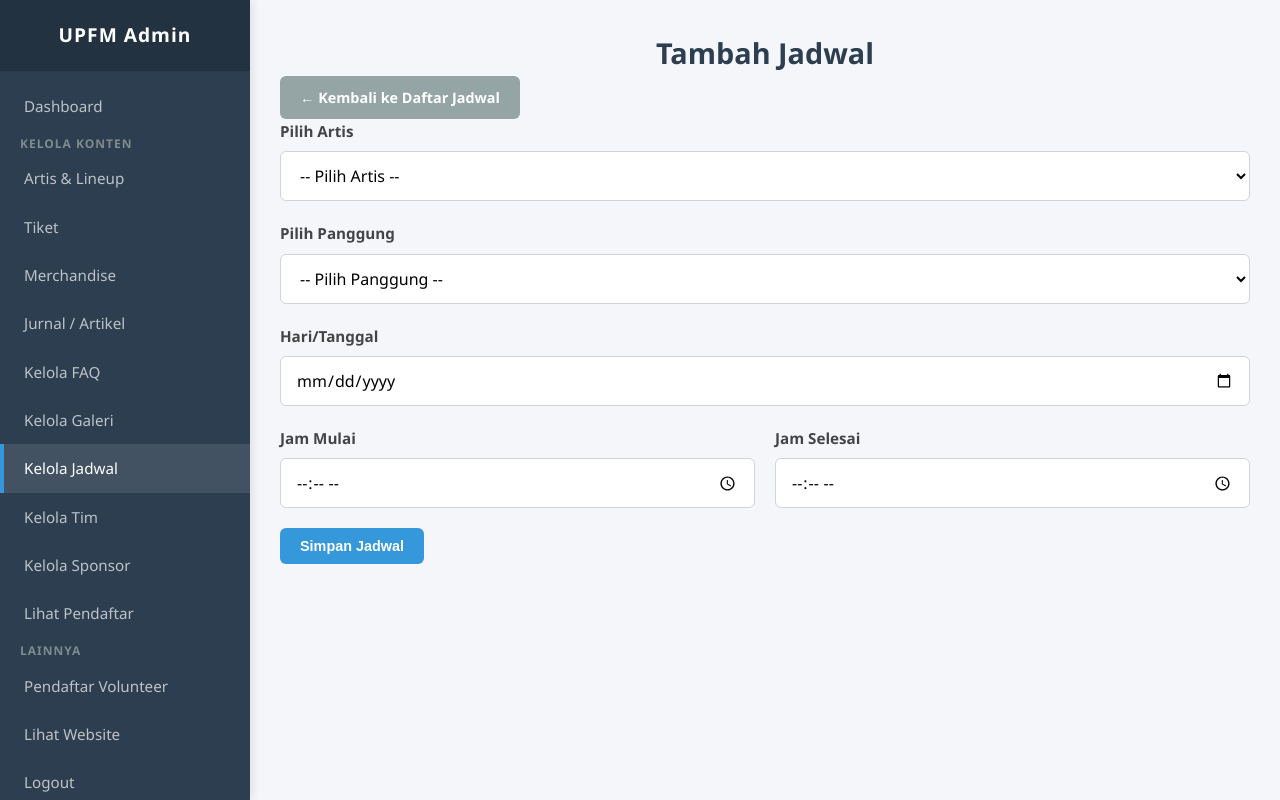
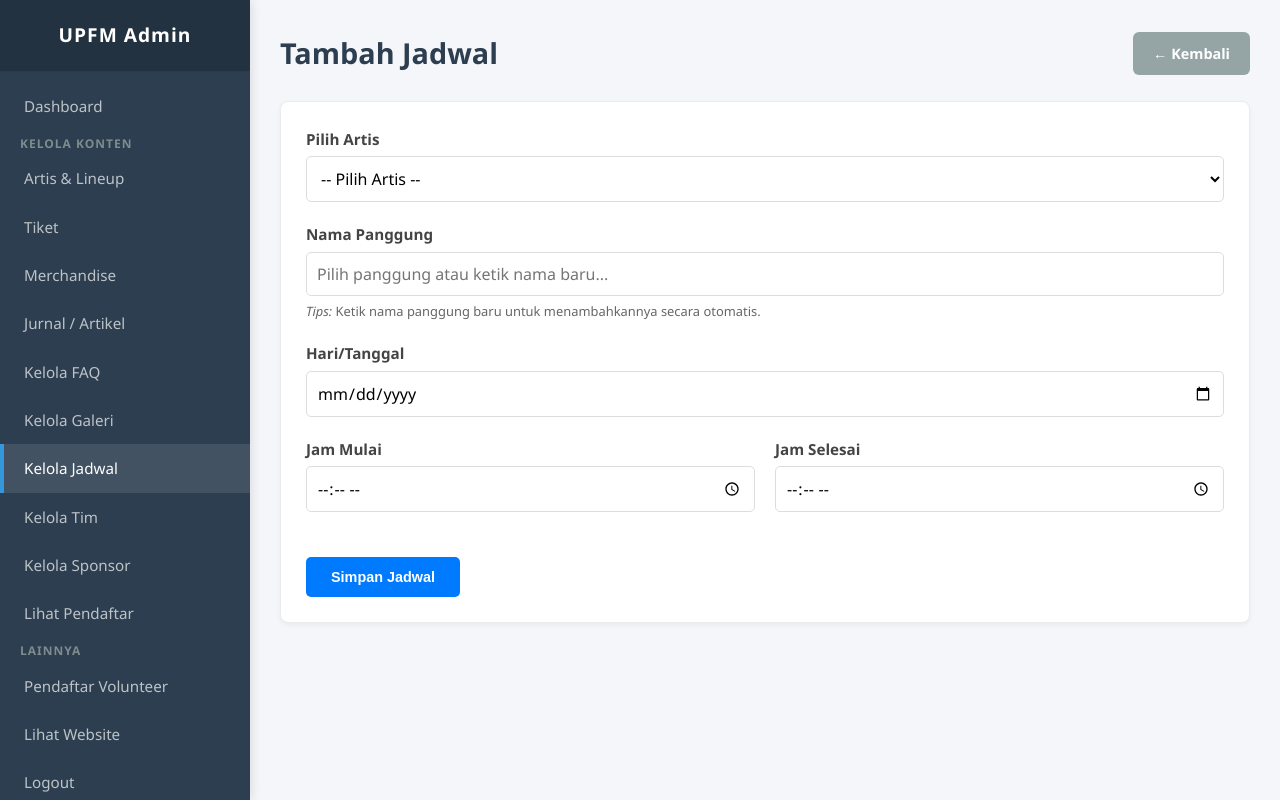
Before and after one commit to masdut00/Website-Music-UphFM, a PHP site: page /admin/edit_jadwal.php in a window 1280 px wide. Run offline with PHP 8.4, Linux system fonts and the light colour scheme; a user stored in the database is signed in; data comes from the database, SQL or seed files in the repository.

Commit message:
:hammer: Fixing edit jadwal

```diff
--- a/admin/edit_jadwal.php
+++ b/admin/edit_jadwal.php
@@ -8,46 +8,93 @@
 $message = '';
 $message_type = '';
 
+// Default values
+$artist_id = '';
+$stage_name = ''; // Kita pakai nama, bukan ID untuk tampilan
+$event_day = '';
+$start_time = '';
+$end_time = '';
+
+// --- 1. AMBIL DATA UNTUK DROPDOWN/LIST ---
 $artists = $conn->query("SELECT id, name FROM artists ORDER BY name ASC")->fetch_all(MYSQLI_ASSOC);
-$stages = $conn->query("SELECT id, name FROM stages ORDER BY name ASC")->fetch_all(MYSQLI_ASSOC);
+// Ambil nama panggung unik untuk saran (datalist)
+$existing_stages = $conn->query("SELECT DISTINCT name FROM stages ORDER BY name ASC")->fetch_all(MYSQLI_ASSOC);
 
-$artist_id = ''; $stage_id = ''; $event_day = ''; $start_time = ''; $end_time = '';
-
+// --- 2. AMBIL DATA JADWAL JIKA EDIT ---
 if ($is_edit_mode) {
     $page_title = 'Edit Jadwal';
-    $stmt = $conn->prepare("SELECT * FROM schedules WHERE id = ?");
+    // Join ke tabel stages untuk mengambil nama panggungnya
+    $sql = "SELECT s.*, st.name as stage_name
+            FROM schedules s
+            LEFT JOIN stages st ON s.stage_id = st.id
+            WHERE s.id = ?";
+
+    $stmt = $conn->prepare($sql);
     $stmt->bind_param("i", $schedule_id);
     $stmt->execute();
     $schedule = $stmt->get_result()->fetch_assoc();
+
     if ($schedule) {
         $artist_id = $schedule['artist_id'];
-        $stage_id = $schedule['stage_id'];
+        $stage_name = $schedule['stage_name']; // Nama panggung dari DB
         $event_day = $schedule['event_day'];
         $start_time = $schedule['start_time'];
         $end_time = $schedule['end_time'];
+    } else {
+        header("Location: kelola_jadwal.php");
+        exit();
     }
     $stmt->close();
 }
 
-// Logika Simpan Data (Create / Update)
+// --- 3. PROSES SIMPAN DATA ---
 if ($_SERVER['REQUEST_METHOD'] === 'POST') {
     $artist_id = $_POST['artist_id'];
-    $stage_id = $_POST['stage_id'];
+    $input_stage_name = trim($_POST['stage_name']); // Nama panggung yang diketik
     $event_day = $_POST['event_day'];
     $start_time = $_POST['start_time'];
     $end_time = $_POST['end_time'];
 
+    // --- LOGIKA PINTAR PANGGUNG (Stage) ---
+    // Cek apakah nama panggung ini sudah ada di tabel 'stages'?
+    $check_stage = $conn->prepare("SELECT id FROM stages WHERE name = ?");
+    $check_stage->bind_param("s", $input_stage_name);
+    $check_stage->execute();
+    $res_stage = $check_stage->get_result();
+
+    if ($res_stage->num_rows > 0) {
+        // Jika ADA: Ambil ID-nya
+        $row = $res_stage->fetch_assoc();
+        $final_stage_id = $row['id'];
+    } else {
+        // Jika TIDAK ADA: Buat baru di tabel stages
+        $insert_stage = $conn->prepare("INSERT INTO stages (name) VALUES (?)");
+        $insert_stage->bind_param("s", $input_stage_name);
+        if ($insert_stage->execute()) {
+            $final_stage_id = $insert_stage->insert_id; // Ambil ID baru
+        } else {
+            $message = "Gagal membuat panggung baru.";
+            $message_type = "error";
+        }
+        $insert_stage->close();
+    }
+    $check_stage->close();
+
+    // --- SIMPAN KE SCHEDULES ---
+    if (empty($message)) {
         if ($is_edit_mode) {
             $sql = "UPDATE schedules SET artist_id = ?, stage_id = ?, event_day = ?, start_time = ?, end_time = ? WHERE id = ?";
             $stmt = $conn->prepare($sql);
-        $stmt->bind_param("iisssi", $artist_id, $stage_id, $event_day, $start_time, $end_time, $schedule_id);
+            $stmt->bind_param("iisssi", $artist_id, $final_stage_id, $event_day, $start_time, $end_time, $schedule_id);
         } else {
             $sql = "INSERT INTO schedules (artist_id, stage_id, event_day, start_time, end_time) VALUES (?, ?, ?, ?, ?)";
             $stmt = $conn->prepare($sql);
-        $stmt->bind_param("iisss", $artist_id, $stage_id, $event_day, $start_time, $end_time);
+            $stmt->bind_param("iisss", $artist_id, $final_stage_id, $event_day, $start_time, $end_time);
         }
 
         if ($stmt->execute()) {
+            $_SESSION['flash_message'] = 'Jadwal berhasil disimpan!';
+            $_SESSION['flash_type'] = 'success';
             header("Location: kelola_jadwal.php");
             exit();
         } else {
@@ -56,32 +103,39 @@
         }
         $stmt->close();
     }
+}
 ?>
+
 <!DOCTYPE html>
 <html lang="id">
 <head>
     <meta charset="UTF-8">
-    <meta name="viewport" content="width=device-width, initial-scale=1.0">
     <title><?php echo $page_title; ?></title>
-    <link rel="stylesheet" href="../assets/css/style.css">
     <link rel="stylesheet" href="../assets/css/admin_styles.css">
 </head>
 <body>
+
 <div class="admin-wrapper">
     <?php require_once '../includes/admin_sidebar.php'; ?>
+
     <div class="admin-main-content">
+        <div class="admin-header">
             <h1 class="page-main-title"><?php echo $page_title; ?></h1>
-        <a href="kelola_jadwal.php" class="btn-back">← Kembali ke Daftar Jadwal</a>
+            <a href="kelola_jadwal.php" class="btn-back">← Kembali</a>
+        </div>
 
         <?php if ($message): ?>
-            <div class="alert <?php echo $message_type; ?>"><p><?php echo $message; ?></p></div>
+            <div class="alert alert-error" style="background: #f8d7da; padding: 15px; border-radius: 5px; margin-bottom:20px; color: #721c24;">
+                <?php echo $message; ?>
+            </div>
         <?php endif; ?>
 
-        <form class="admin-form" action="edit_jadwal.php?id=<?php echo $schedule_id; ?>" method="POST">
+        <div class="card-admin" style="background: white; padding: 25px; border-radius: 8px; box-shadow: 0 2px 5px rgba(0,0,0,0.05);">
+            <form class="admin-form" action="" method="POST">
 
-            <div class="form-group">
-                <label for="artist_id">Pilih Artis</label>
-                <select id="artist_id" name="artist_id" required>
+                <div class="form-group" style="margin-bottom: 20px;">
+                    <label style="font-weight:bold; display:block; margin-bottom:5px;">Pilih Artis</label>
+                    <select id="artist_id" name="artist_id" class="form-control" required style="width:100%; padding:10px; border:1px solid #ddd; border-radius:5px;">
                         <option value="">-- Pilih Artis --</option>
                         <?php foreach ($artists as $artist): ?>
                             <option value="<?php echo $artist['id']; ?>" <?php echo ($artist_id == $artist['id']) ? 'selected' : ''; ?>>
@@ -91,37 +145,50 @@
                     </select>
                 </div>
 
-            <div class="form-group">
-                <label for="stage_id">Pilih Panggung</label>
-                <select id="stage_id" name="stage_id" required>
-                    <option value="">-- Pilih Panggung --</option>
-                    <?php foreach ($stages as $stage): ?>
-                        <option value="<?php echo $stage['id']; ?>" <?php echo ($stage_id == $stage['id']) ? 'selected' : ''; ?>>
-                            <?php echo htmlspecialchars($stage['name']); ?>
-                        </option>
+                <div class="form-group" style="margin-bottom: 20px;">
+                    <label style="font-weight:bold; display:block; margin-bottom:5px;">Nama Panggung</label>
+
+                    <input type="text"
+                           name="stage_name"
+                           class="form-control"
+                           list="stage_options"
+                           value="<?php echo htmlspecialchars($stage_name); ?>"
+                           placeholder="Pilih panggung atau ketik nama baru..."
+                           required
+                           style="width:100%; padding:10px; border:1px solid #ddd; border-radius:5px;">
+
+                    <datalist id="stage_options">
+                        <?php foreach ($existing_stages as $stg): ?>
+                            <option value="<?php echo htmlspecialchars($stg['name']); ?>">
                         <?php endforeach; ?>
-                </select>
+                    </datalist>
+
+                    <small style="color:#666; font-size:0.85em; margin-top:5px; display:block;">
+                        <i>Tips:</i> Ketik nama panggung baru untuk menambahkannya secara otomatis.
+                    </small>
                 </div>
 
-            <div class="form-group">
-                <label for="event_day">Hari/Tanggal</label>
-                <input type="date" id="event_day" name="event_day" value="<?php echo htmlspecialchars($event_day); ?>" required>
+                <div class="form-group" style="margin-bottom: 20px;">
+                    <label style="font-weight:bold; display:block; margin-bottom:5px;">Hari/Tanggal</label>
+                    <input type="date" id="event_day" name="event_day" class="form-control" value="<?php echo htmlspecialchars($event_day); ?>" required style="width:100%; padding:10px; border:1px solid #ddd; border-radius:5px;">
                 </div>
 
-            <div class="form-grid-2">
+                <div class="form-grid-2" style="display: grid; grid-template-columns: 1fr 1fr; gap: 20px; margin-bottom: 25px;">
                     <div class="form-group">
-                    <label for="start_time">Jam Mulai</label>
-                    <input type="time" id="start_time" name="start_time" value="<?php echo htmlspecialchars($start_time); ?>" required>
+                        <label style="font-weight:bold; display:block; margin-bottom:5px;">Jam Mulai</label>
+                        <input type="time" id="start_time" name="start_time" class="form-control" value="<?php echo htmlspecialchars($start_time); ?>" required style="width:100%; padding:10px; border:1px solid #ddd; border-radius:5px;">
                     </div>
                     <div class="form-group">
-                    <label for="end_time">Jam Selesai</label>
-                    <input type="time" id="end_time" name="end_time" value="<?php echo htmlspecialchars($end_time); ?>" required>
+                        <label style="font-weight:bold; display:block; margin-bottom:5px;">Jam Selesai</label>
+                        <input type="time" id="end_time" name="end_time" class="form-control" value="<?php echo htmlspecialchars($end_time); ?>" required style="width:100%; padding:10px; border:1px solid #ddd; border-radius:5px;">
                     </div>
                 </div>
 
-            <button type="submit" class="btn-standard">Simpan Jadwal</button>
+                <button type="submit" class="btn-save" style="background: #007bff; color: white; border: none; padding: 12px 25px; border-radius: 5px; font-weight: bold; cursor: pointer;">Simpan Jadwal</button>
             </form>
         </div>
     </div>
+</div>
+
 </body>
 </html>
```
Lines whose indentation alone changed are shown as unchanged.
